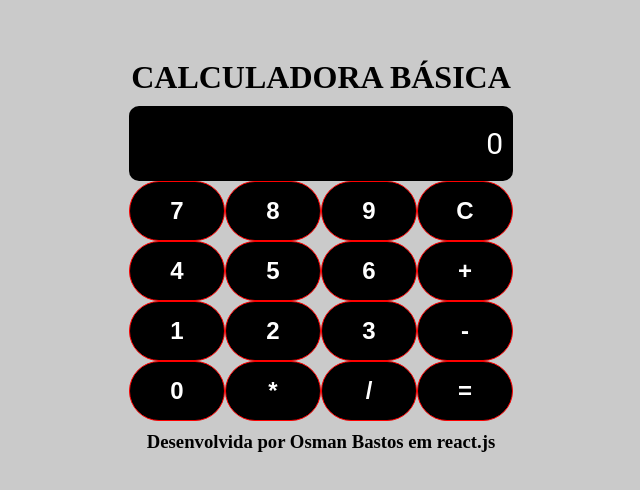
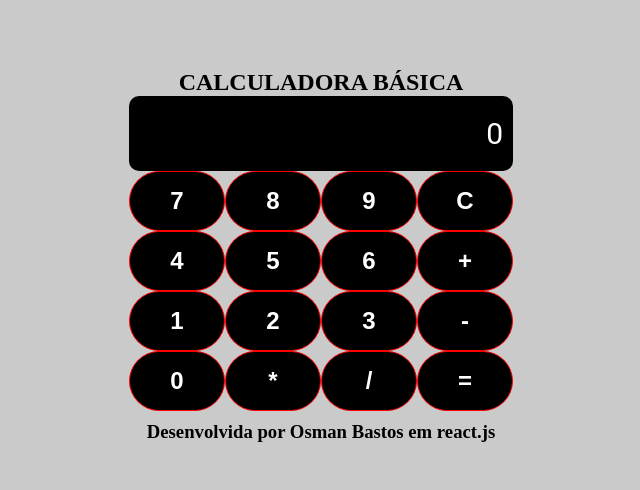
Before and after one commit to osmanbastos/calculadoraReact, a React (Create React App) app: page / in a window 1280 px wide. Shown: the part 144-634 px from the top of the page, without its empty margins (319-959 px from the left). Built offline with nearby package versions, Linux system fonts and the light colour scheme.

Commit message:
Alteração no app de h1 para h2

```diff
--- a/src/App.js
+++ b/src/App.js
@@ -115,7 +115,7 @@ const App = () => {
 
   return (
     <Container>
-      <h1>CALCULADORA BÁSICA</h1>
+      <h2>CALCULADORA BÁSICA</h2>
       <Content>
         <Input value={mostre}/>
         <Row>
--- a/src/styles.js
+++ b/src/styles.js
@@ -21,6 +21,7 @@ export const Container = styled.div`
 
 export const Content = styled.div`
     width: 30%;
+    min-width: 300px;
 `
 export const Row = styled.div`
     display: flex;
```
